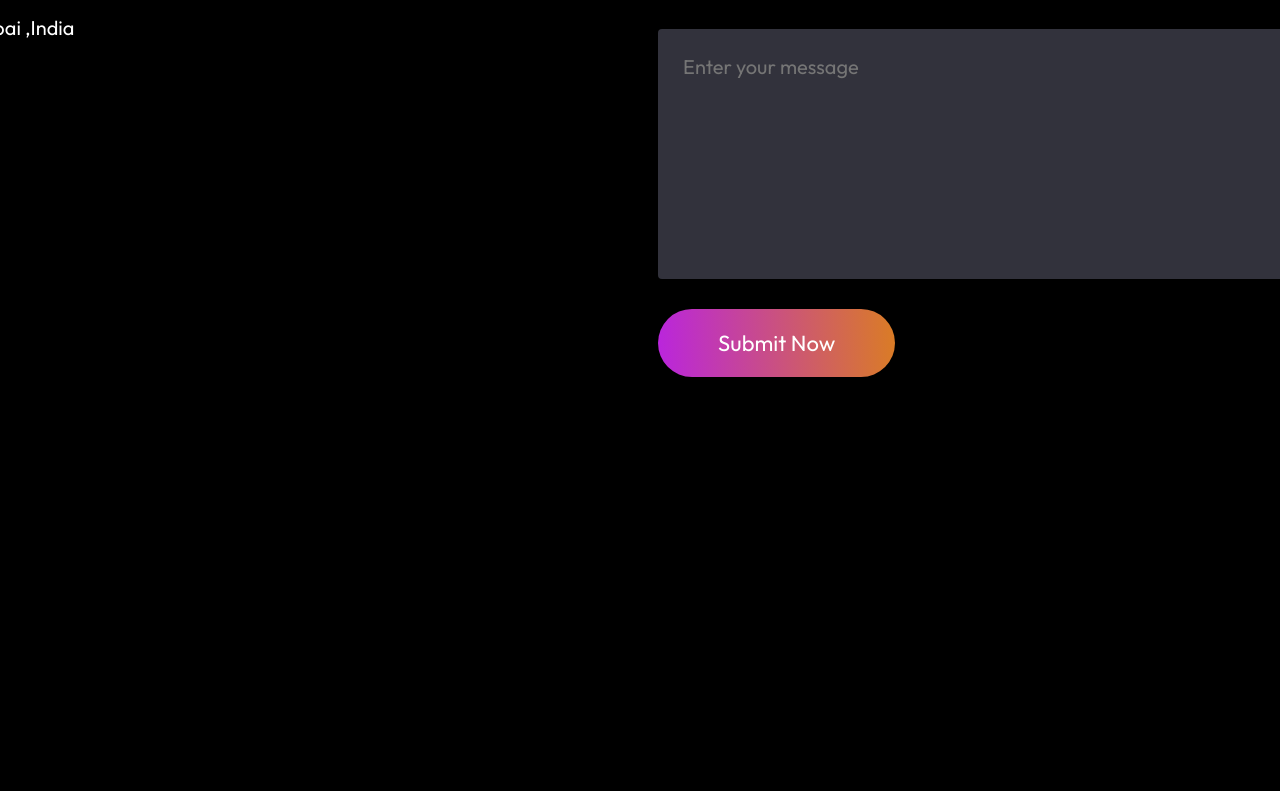
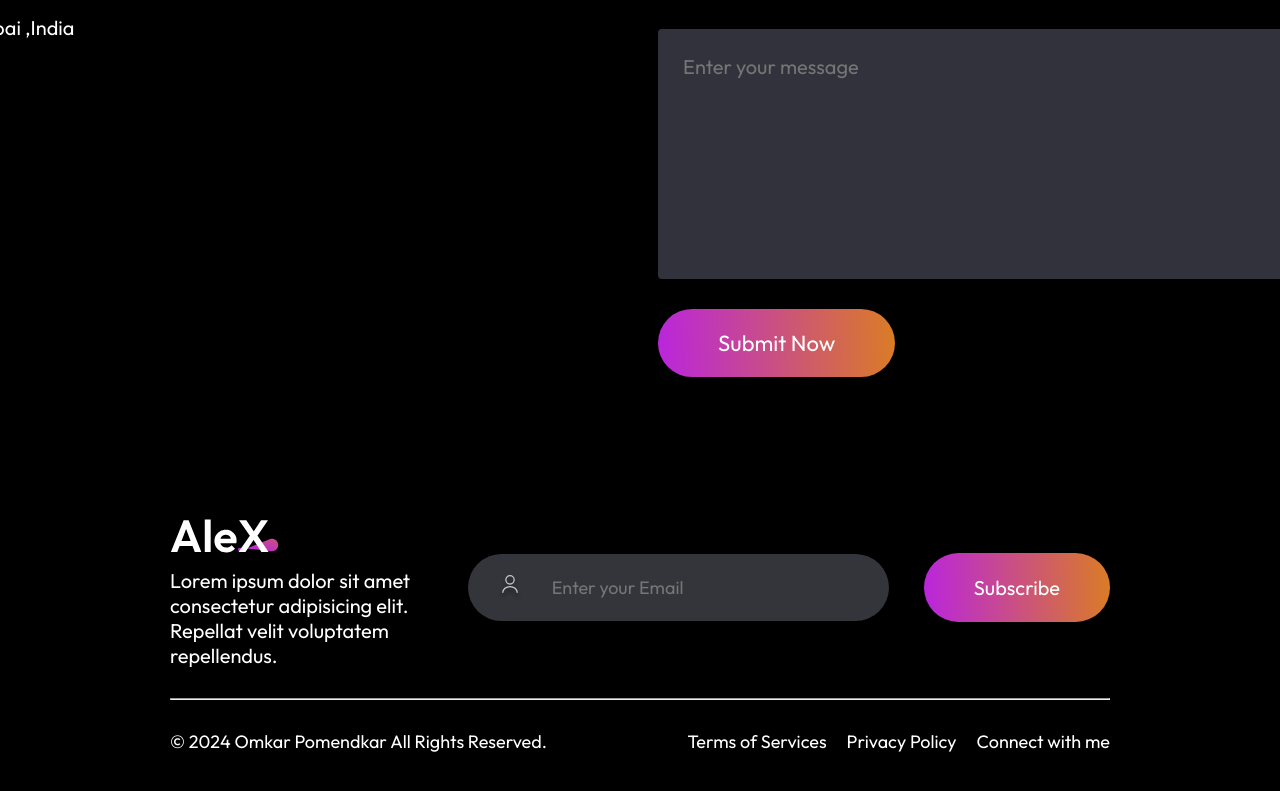
Before and after one commit to Omkar-Pomendkar/portfolio, a React (Vite) app: page / in a window 1280 px wide. Shown: the part 5593-6384 px from the top of the page. Before the commit the page ends 6020 px from the top, so only its background shows below. Built offline with nearby package versions, Linux system fonts and the light colour scheme.

Commit message:
Completed the UI Part of the Website

```diff
--- a/src/App.jsx
+++ b/src/App.jsx
@@ -5,6 +5,7 @@
 import Services from './components/Service/Services'
 import MyWork from './components/My Work/MyWork'
 import Contact from './components/Contact/Contact'
+import Footer from './components/Footer/Footer'
 
 const App = () => {
   return (
@@ -15,6 +16,7 @@
       <Services/>
       <MyWork/>
       <Contact/>
+      <Footer/>
     </>
   )
 }
--- /dev/null
+++ b/src/components/Footer/Footer.css
@@ -0,0 +1,63 @@
+.footer{
+    margin: 50px 170px;
+    display: flex;
+    flex-direction: column;
+    gap: 30px;
+}
+.footer-top{
+    display: flex;
+    justify-content: space-between;
+}
+
+.footer-top-left p{
+    font-size: 20px;
+    max-width: 400px;
+}
+
+.footer-top-right{
+    display: flex;
+    align-items: center;
+    gap: 35px;
+}
+.footer-email-input{
+    display: flex;
+    gap: 30px;
+    padding: 20px 30px;
+    border-radius: 50px;
+    background: #34343B;
+    padding-right: 80px;
+}
+.footer-email-input input {
+    outline: none;
+    border: none;
+    background: transparent;
+    color: #a0a0a0;
+    font-family: Outfit;
+    font-size: 18px;
+}
+.footer-subscribe{
+    font-size: 20px;
+    padding: 22px 50px;
+    border-radius: 50px;
+    background: linear-gradient(267deg, #DA7C25 0.36%,#B923E1 102.06%);
+    cursor: pointer;
+    transition: 0.3s;
+}
+.footer-subscribe:hover{
+    transform: scale(1.05);
+    transition: 0.1s;
+}
+.footer-bottom{
+    display: flex;
+    justify-content: space-between;
+    margin-bottom: 50px;
+    font-size: 18px;
+}
+.footer-bottom-right{
+    display: flex;
+    justify-content: center;
+    gap: 20px;
+}
+.footer-email-input:hover{
+    border: 2px solid white;
+}
--- /dev/null
+++ b/src/components/Footer/Footer.jsx
@@ -0,0 +1,40 @@
+import React from 'react'
+import './Footer.css'
+import footer_logo from '../../assets/footer_logo.svg'
+import user_icon from '../../assets/user_icon.svg'
+
+const Footer = () => {
+  return (
+    <div className='footer'>
+        <div className="footer-top">
+            <div className="footer-top-left">
+                <img src={footer_logo} alt="" />
+                <p>Lorem ipsum dolor sit amet consectetur adipisicing elit. Repellat velit voluptatem repellendus.</p>
+            </div>
+
+
+        <div className="footer-top-right">
+            <div className="footer-email-input">
+                <img src={user_icon} alt="" />
+                <input type="email" placeholder='Enter your Email' />
+            </div>
+            <div className="footer-subscribe">Subscribe</div>
+        </div>
+        </div>
+        <hr />
+        <div className="footer-bottom">
+            <p className="footer-bottom-left">
+            © 2024 Omkar Pomendkar All Rights Reserved.
+            </p>
+            <div className="footer-bottom-right">
+                <p>Terms of Services</p>
+                <p>Privacy Policy</p>
+                <p>Connect with me</p>
+            </div>
+        </div>
+
+    </div>
+  )
+}
+
+export default Footer
```
